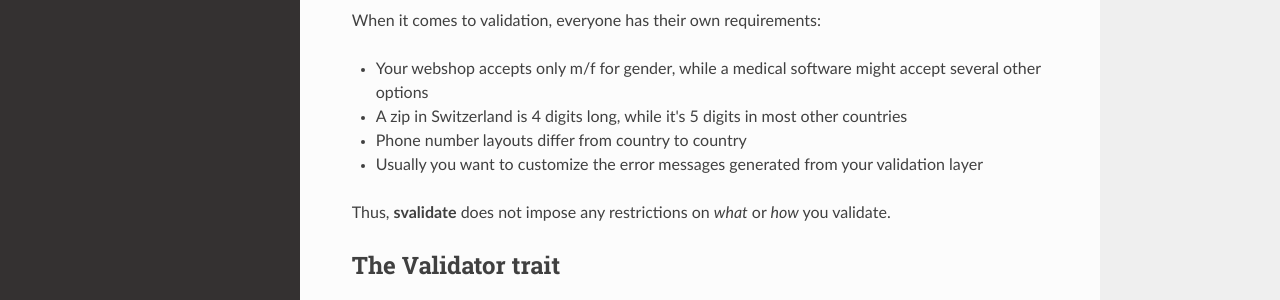
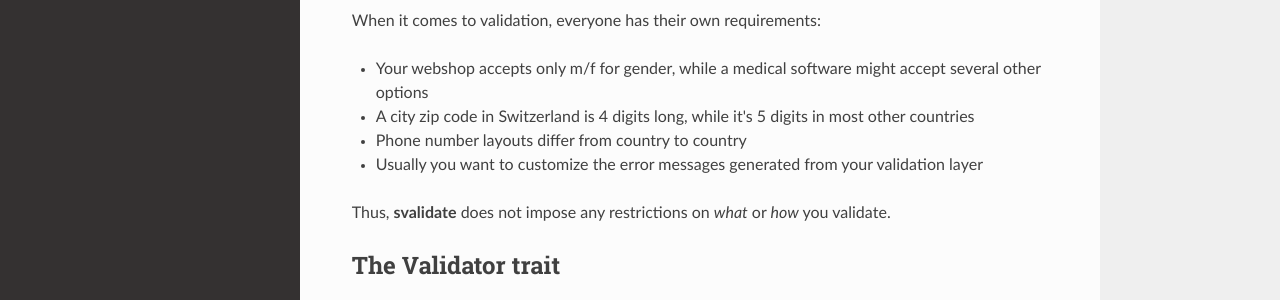
Before and after one commit to timo-schmid/svalidate, an MkDocs documentation site: the page built from docs/custom.md, in a window 1280 px wide and 1382 px high. Shown: the part 269-569 px from the top of the window. Built offline with MkDocs 1.6.1, drawn with Linux system fonts in a browser that asks for light colours; nearby versions of some CDN libraries; old or Windows-style settings are respelled for this version of MkDocs.

Commit message:
Update docs

```diff
--- a/docs/custom.md
+++ b/docs/custom.md
@@ -10,7 +10,7 @@ import svalidate._
 When it comes to validation, everyone has their own requirements:
 
 * Your webshop accepts only m/f for gender, while a medical software might accept several other options
-* A zip in Switzerland is 4 digits long, while it's 5 digits in most other countries
+* A city zip code in Switzerland is 4 digits long, while it's 5 digits in most other countries
 * Phone number layouts differ from country to country
 * Usually you want to customize the error messages generated from your validation layer
 
```
Also changed, not shown: src/main/tut/custom.md (+1 -1 lines).
